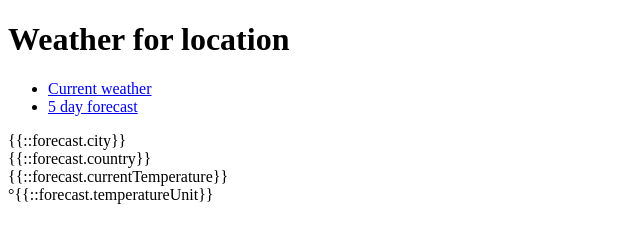
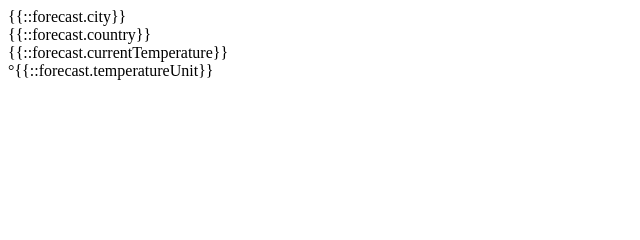
Before and after one commit to mtingberg/weather-for-location, a website with bundled scripts: page app/index.html in a window 1280 px wide. Shown: the whole page, without its empty margins (0-640 px from the left). Built offline with nearby package versions, Linux system fonts and the light colour scheme; some packages are replaced by stand-ins of ours; files whose address does not match are found by name.

Commit message:
Update index.html
* Remove text and markup not needed.

```diff
--- a/app/index.html
+++ b/app/index.html
@@ -18,19 +18,6 @@
     <![endif]-->
 
     <div class="wrapper">
-        <h1>Weather for location</h1>
-
-        <nav class="header-nav">
-            <ul>
-                <li>
-                    <a href="/#/">Current weather</a>
-                </li>
-                <li>
-                    <a href="/#/daily-forecast">5 day forecast</a>
-                </li>
-            </ul>
-        </nav>
-
         <div ng-view></div>
     </div>
 
```
